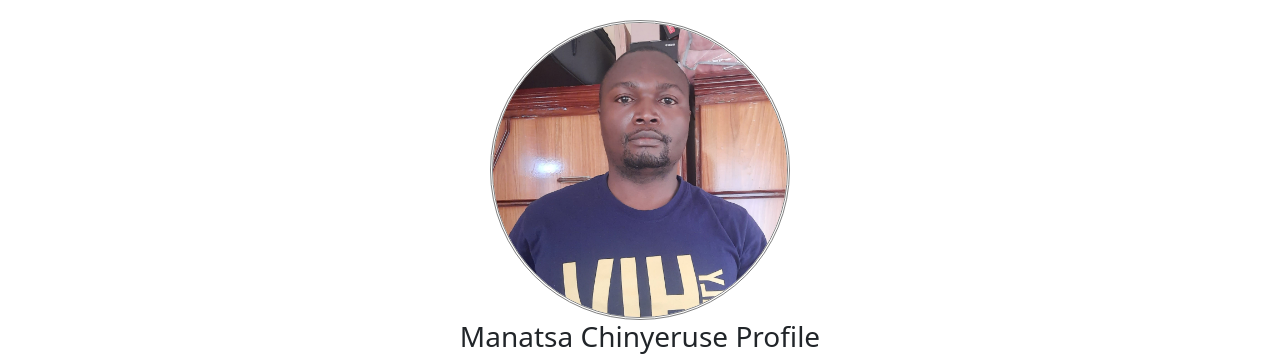
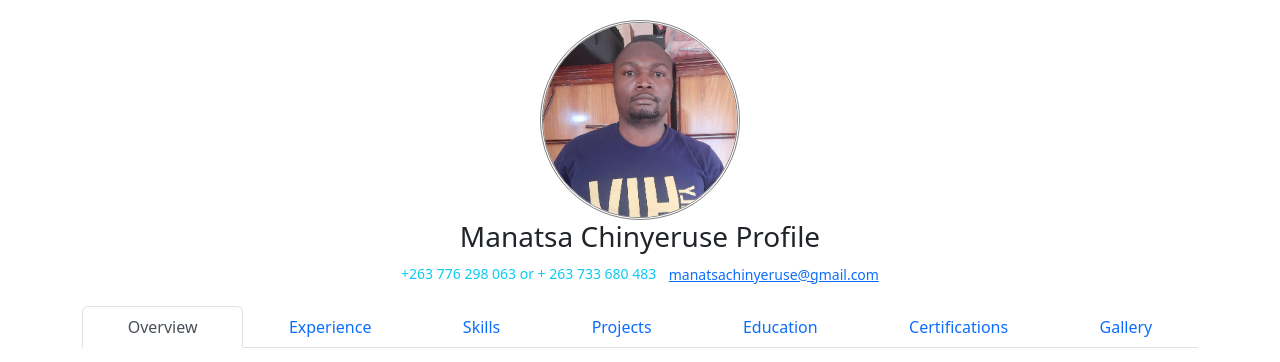
Before and after one commit to manatsa/bio, a React (Create React App) app: page / in a window 1280 px wide. Shown: the top 362 px of the page. Built offline with nearby package versions, Linux system fonts and the light colour scheme.

Commit message:
Adjusted picture from 300 to 200

```diff
--- a/src/App.js
+++ b/src/App.js
@@ -13,7 +13,7 @@ function App() {
   return (
     <div className={'container main'}>
         <div className={'d-flex justify-content-center align-items-center'}>
-            <img src={main} width={'300'} height={'300'} alt={'header-main'} className={'header-image'}/>
+            <img src={main} width={'200'} height={'200'} alt={'header-main'} className={'header-image'}/>
         </div>
         <div className={'col-md-12 d-flex justify-content-center align-items-center'}>
             <h3>Manatsa Chinyeruse Profile</h3><br/>
```
